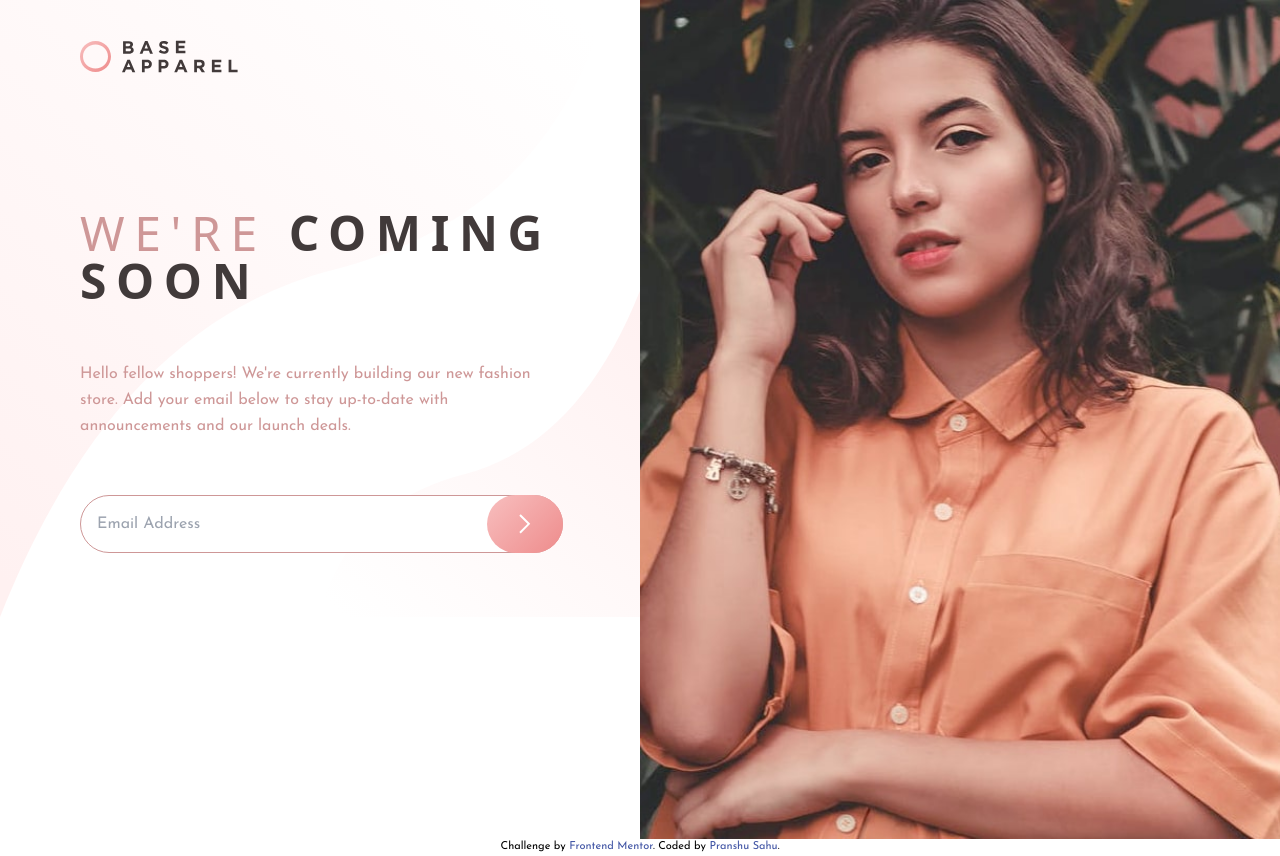
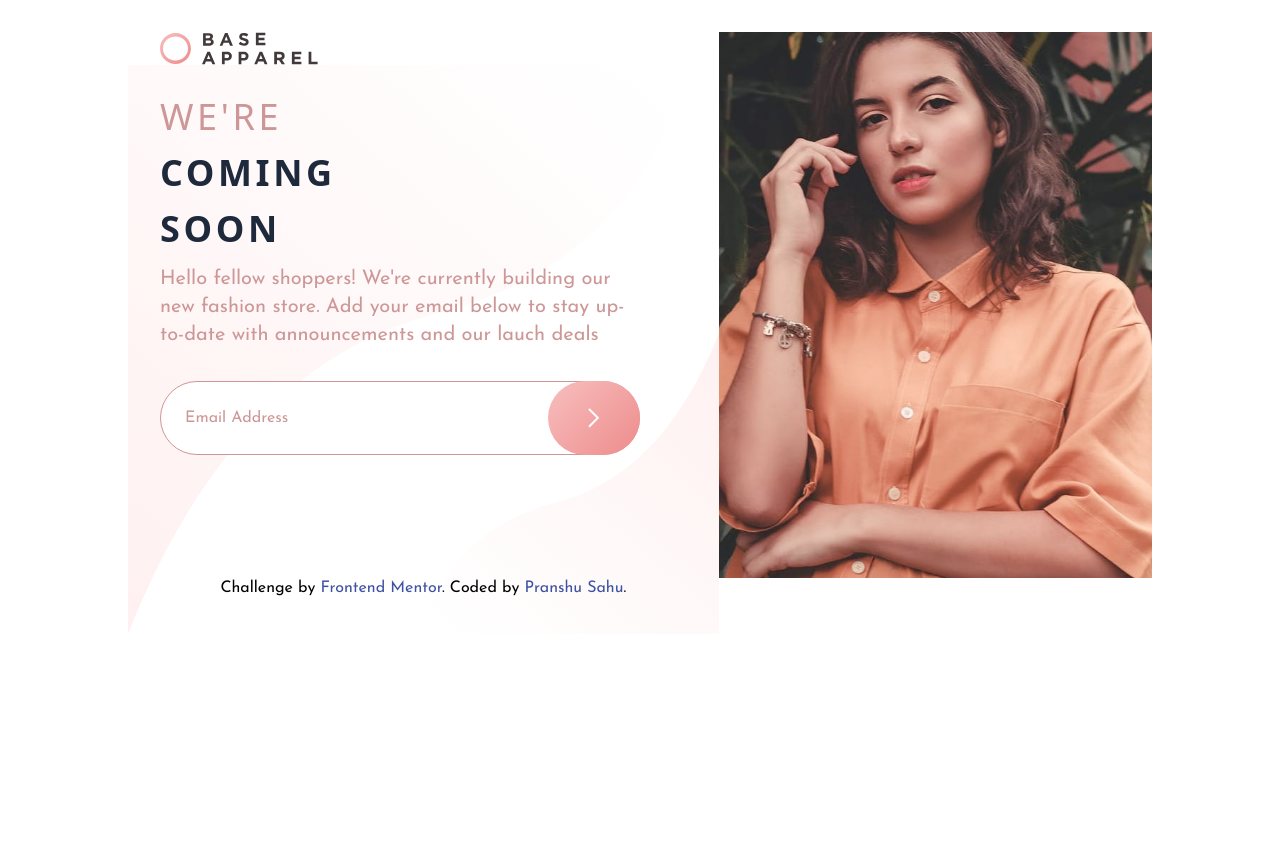
Before and after one commit to Pranshu-Sahu/base-coming-fem, a website: page index.html in a window 1280 px wide. After the commit the page ends 800 px from the top, so only its background shows below. Drawn offline with Linux system fonts and the light colour scheme.

Commit message:
solution 2

```diff
--- a/index.html
+++ b/index.html
@@ -28,55 +28,65 @@
     <link rel="stylesheet" href="css/style.css" />
   </head>
   <body>
-    <!-- main container -->
-    <main class="grid md:grid-cols-2 min-h-[98vh] max-w-xs mx-auto md:max-w-none md:min-h-max">
-      <div class=" relative">
-        <img src="images/logo.svg" class="m-6 md:ml-20 md:my-10" alt="logo" />
-        <img src="images/hero-mobile.jpg" class="w-full h-52 md:hidden" alt="hero mobile image" />
-        <div class="flex flex-col px-6 py-10 space-y-10 md:space-y-14 text-center md:text-left md:w-11/12 md:pl-20">
+    <div class="grid max-w-xs gap-8 pt-8 mx-auto text-center md:text-left wrapper">
+      <!-- header section -->
+      <header class=" header">
+        <div class="pl-8">
+          <h1 class="sr-only">Base Apparel</h1>
+          <img src="images/logo.svg" alt="" />
+        </div>
+      </header>
+      <!-- hero section -->
+      <picture class="hero">
+        <source media="(min-width: 700px)" srcset="./images/hero-desktop.jpg" />
         <img
-            src="images/bg-pattern-desktop.svg"
-            class="absolute inset-0 -z-10"
-            alt="background pattern desktop" />
-          <h1 class="text-4xl md:text-5xl leading-relaxed tracking-[0.2em] uppercase">
-            <span class="font-light text-desaturatedRed">We're</span>
-            <span class="font-semibold text-DarkGrayishRed"> coming soon </span>
+          src="./images/hero-mobile.jpg" class="object-cover w-full h-full"
+          alt="a female model posing in an orange button up shirt" />
+      </picture>
+      <!-- content section -->
+      <main class="relative main">
+        <img src="images/bg-pattern-desktop.svg" class="absolute inset-0 object-fill -z-10" alt="">
+        <div class="p-8 text-desaturatedRed">
+          <h1 class="grid gap-4 mb-4 text-4xl font-semibold tracking-widest uppercase">
+            <span class="font-light"> we're </span>
+            <span class="block text-slate-800">coming</span><span class="block text-slate-800">soon</span>
           </h1>
-          <p class="font-normal leading-relaxed text-desaturatedRed">
-            Hello fellow shoppers! We're currently building our new fashion store. Add your email
-            below to stay up-to-date with announcements and our launch deals.
+          <p class="text-lg leading-7 md:text-xl md:max-w-lg md:w-11/12">
+            Hello fellow shoppers! We're currently building our new fashion store. Add your email below to stay up-to-date with announcements and our lauch deals
           </p>
-          <form action="#">
-            <div class="relative">
-              <input
-                type="text"
-                class="block border border-desaturatedRed w-full p-4 rounded-full  focus:outline-none focus:ring focus:ring-red-200"
-                placeholder="Email Address" />
-              <img
-                src="images/icon-error.svg"
-                class="absolute -translate-y-1/2 top-1/2 right-20 hidden error-icon"
-                alt="" />
-              <button type="submit" class="btn">
-                <img src="images/icon-arrow.svg" alt="" />
+        </div>
+          <!-- cta section -->
+      <section id="cta">
+        <div class="pl-8 md:max-w-lg md:w-11/12 cta-msg">
+          <form action="#" id="form">
+            <div class='relative'>
+              <label for="email-input" class="sr-only">Enter your Email Address</label>
+              <input id='email-input' type="text" placeholder="Email Address" class="block w-full p-4 border rounded-full md:p-6 border-desaturatedRed focus:outline-none focus:border-2 placeholder:font-mono placeholder:text-desaturatedRed">
+              <!-- error icon -->
+              <img src="images/icon-error.svg" class="absolute hidden -translate-y-1/2 top-1/2 right-24 error-icon" alt="">
+              <!-- success icon -->
+              <span class="absolute hidden w-4 h-8 rotate-45 -translate-y-1/2 border-b-4 border-r-4 border-green-400 top-1/2 right-28 success-icon" name="validity check icon"></span>
+              <!-- submit button -->
+              <button type="submit" class="btn" name="submit button">
+                <span class="sr-only">button</span>
+                <img src="images/icon-arrow.svg" alt="error icon">
               </button>
             </div>
-            <p class="hidden message text-desaturatedRed text-sm mt-1">
-              Please provide a valid email address
-            </p>
+            <p class="hidden pl-4 my-2 text-sm text-left message text-softRed" role="alert">This is not a valid email</p>
+            <p class="hidden text-green-400 valid-input" role="alert"> Looks good!</p>
           </form>
         </div>
-      </div>
-      <!-- desktop image container -->
-      <div class="hidden md:block">
-        <img src="images/hero-desktop.jpg" class="w-full h-full object-cover" alt="" />
-      </div>
+      </section>
       </main>
-    <footer>
-      <p class="attribution">
+
+      <footer class="footer ">
+        <p class="mx-3 text-base break-words attribution">
           Challenge by
           <a href="https://www.frontendmentor.io?ref=challenge" target="_blank">Frontend Mentor</a>.
           Coded by <a href="#">Pranshu Sahu</a>.
         </p>
       </footer>
+    </div>
+<script src="script.js"></script>
   </body>
 </html>
--- a/input.css
+++ b/input.css
@@ -2,16 +2,51 @@
 @tailwind components;
 @tailwind utilities;
 
-p,input{
-    font-family: 'Josefin Sans', sans-serif;
+p,
+input {
+  font-family: "Josefin Sans", sans-serif;
 }
-.btn{
-    @apply absolute top-0 bottom-0 right-0 px-8 py-4 rounded-full hover:opacity-50 hover:shadow-2xl hover:shadow-red-500 transition-opacity duration-500;
-    background:linear-gradient(135deg , hsl(0, 80%, 86%), hsl(0, 74%, 74%));
+.btn {
+  @apply absolute top-0 bottom-0 right-0 px-10 py-4 rounded-full hover:opacity-50 hover:shadow-2xl hover:shadow-red-500 transition-opacity duration-500 hover:-translate-y-1;
+  background: linear-gradient(135deg, hsl(0, 80%, 86%), hsl(0, 74%, 74%));
 }
-.error input{
-    @apply border-2 border-softRed;
+
+.error input {
+  @apply border-2 border-softRed;
 }
-.error .message,.error .error-icon{
-    @apply block;
+.error .message,
+.error .error-icon {
+  @apply block;
 }
+.success input {
+  @apply border-2 border-green-400;
+}
+.success .success-icon, .success .valid-input {
+  @apply block;
+}
+
+@media (min-width: 400px) {
+  .hero img {
+    object-position: 0 -1.4rem;
+  }
+}
+@media (min-width: 768px) {
+  .wrapper {
+    @apply max-w-5xl gap-0;
+    grid-template-columns: 5fr 3.67fr;
+    grid-template-rows: auto 1fr auto;
+    grid-template-areas: "header hero" "main hero" "footer hero";
+  }
+  .header {
+    grid-area: header;
+  }
+  .hero {
+    grid-area: hero;
+  }
+  .main {
+    grid-area: main;
+  }
+  .footer {
+    grid-area: footer;
+  }
+}
--- /dev/null
+++ b/script.js
@@ -0,0 +1,30 @@
+const form = document.getElementById("form");
+const email = document.getElementById("email-input");
+const ctaMsg = document.querySelector(".cta-msg");
+let y = 0;
+function validateEmail(email) {
+  var re = /\S+@\S+\.\S+/;
+  return re.test(email);
+}
+email.addEventListener("input", checkEmail);
+function checkEmail(e) {
+  if (validateEmail(email.value)) {
+    form.classList.add("success");
+    form.classList.remove("error");
+    y = 1;
+  } else {
+    y = 0;
+    form.classList.add("error");
+    form.classList.remove("success");
+  }
+}
+form.addEventListener("submit", (e) => {
+  e.preventDefault();
+  y === 1 && validateForm();
+});
+function validateForm(e) {
+  ctaMsg.innerHTML = ` <div class="text-desaturatedRed">
+  <p>Thank you for signing up!</p>
+  <p>We hope to share our latest updates with you soon.</p>
+</div>`;
+}
--- a/tailwind.config.js
+++ b/tailwind.config.js
@@ -1,13 +1,16 @@
 module.exports = {
-  content: ['./*.{html,js}'],
+  content: ["./*.{html,js}"],
   theme: {
     extend: {
-      colors:{
-        desaturatedRed:'hsl(0, 36%, 70%)',
-        softRed: 'hsl(0, 93%, 68%)',
-        DarkGrayishRed: 'hsl(0, 6%, 24%)'
-      }
+      colors: {
+        desaturatedRed: "hsl(0, 36%, 70%)",
+        softRed: "hsl(0, 93%, 68%)",
+        DarkGrayishRed: "hsl(0, 6%, 24%)",
+      },
+    },
+    fontFamily: {
+      mono: ["Josefin Sans", "sans - serif"],
     },
   },
   plugins: [],
-}
+};
```
Also changed, not shown: css/style.css, 1 other file. Lines whose indentation alone changed are shown as unchanged.
